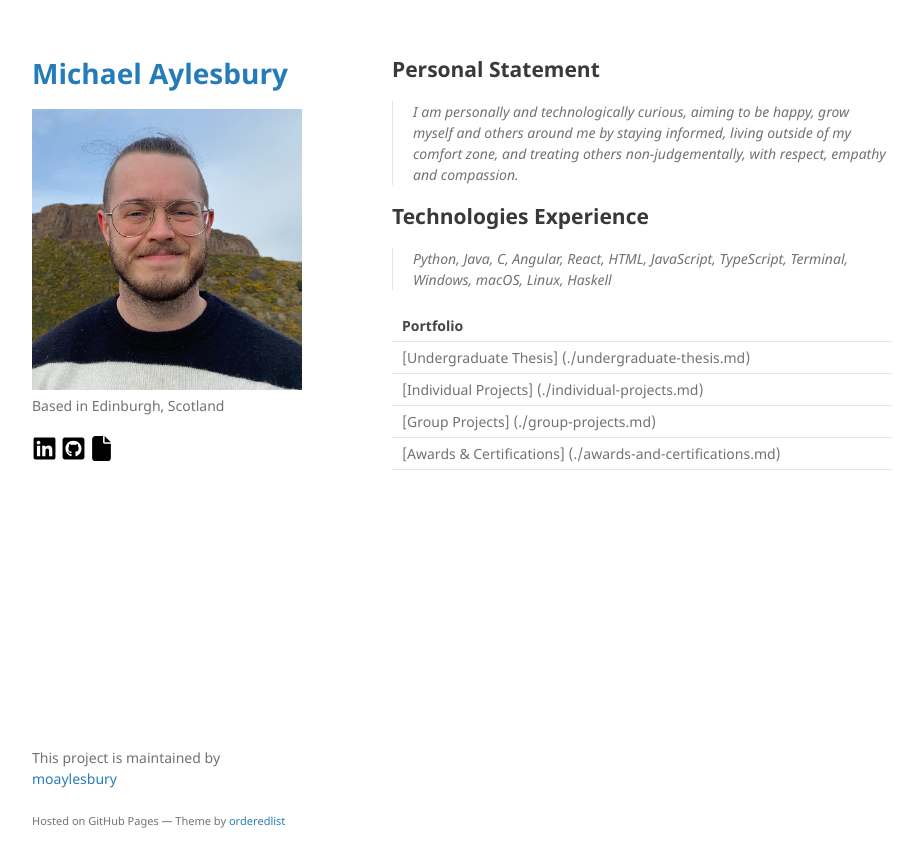
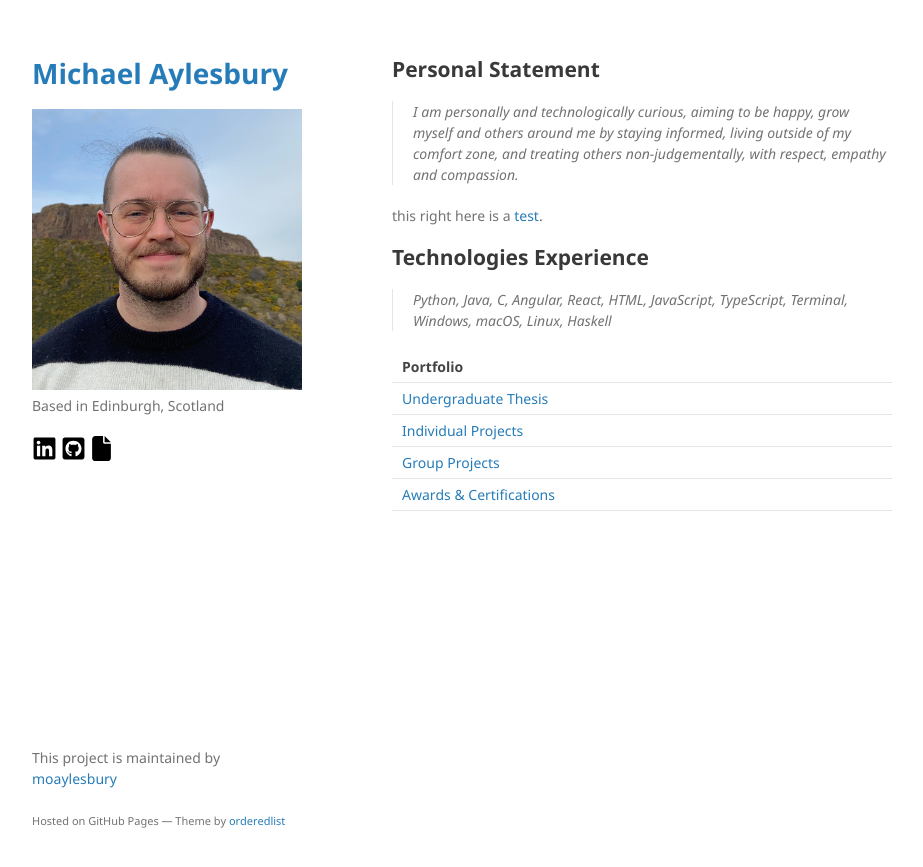
Before and after one commit to moaylesbury/michaelaylesbury.github.io, a Jekyll site: the page built from index.md, in a window 1280 px wide. Shown: the top 867 px of the page, without its empty margins (178-1101 px from the left). Built offline with Jekyll 4.4.1, drawn with Linux system fonts in a browser that asks for light colours.

Commit message:
Update index.md

```diff
--- a/index.md
+++ b/index.md
@@ -11,13 +11,15 @@ layout: default
 others around me by staying informed, living outside of my comfort zone, and treating
 others non-judgementally, with respect, empathy and compassion.
 
+this right here is a [test](./undergraduate-thesis.html).
+
 ## Technologies Experience
 
 > Python, Java, C, Angular, React, HTML, JavaScript, TypeScript, Terminal, Windows, macOS, Linux, Haskell
 
 | Portfolio                                                   |
 |:------------------------------------------------------------|
-| [Undergraduate Thesis] (./undergraduate-thesis.md)         |
-| [Individual Projects] (./individual-projects.md)           |
-| [Group Projects] (./group-projects.md)                     |
-| [Awards & Certifications] (./awards-and-certifications.md) |
+| [Undergraduate Thesis](./undergraduate-thesis.html)         |
+| [Individual Projects](./individual-projects.html)           |
+| [Group Projects](./group-projects.html)                     |
+| [Awards & Certifications](./awards-and-certifications.md)   |
```
